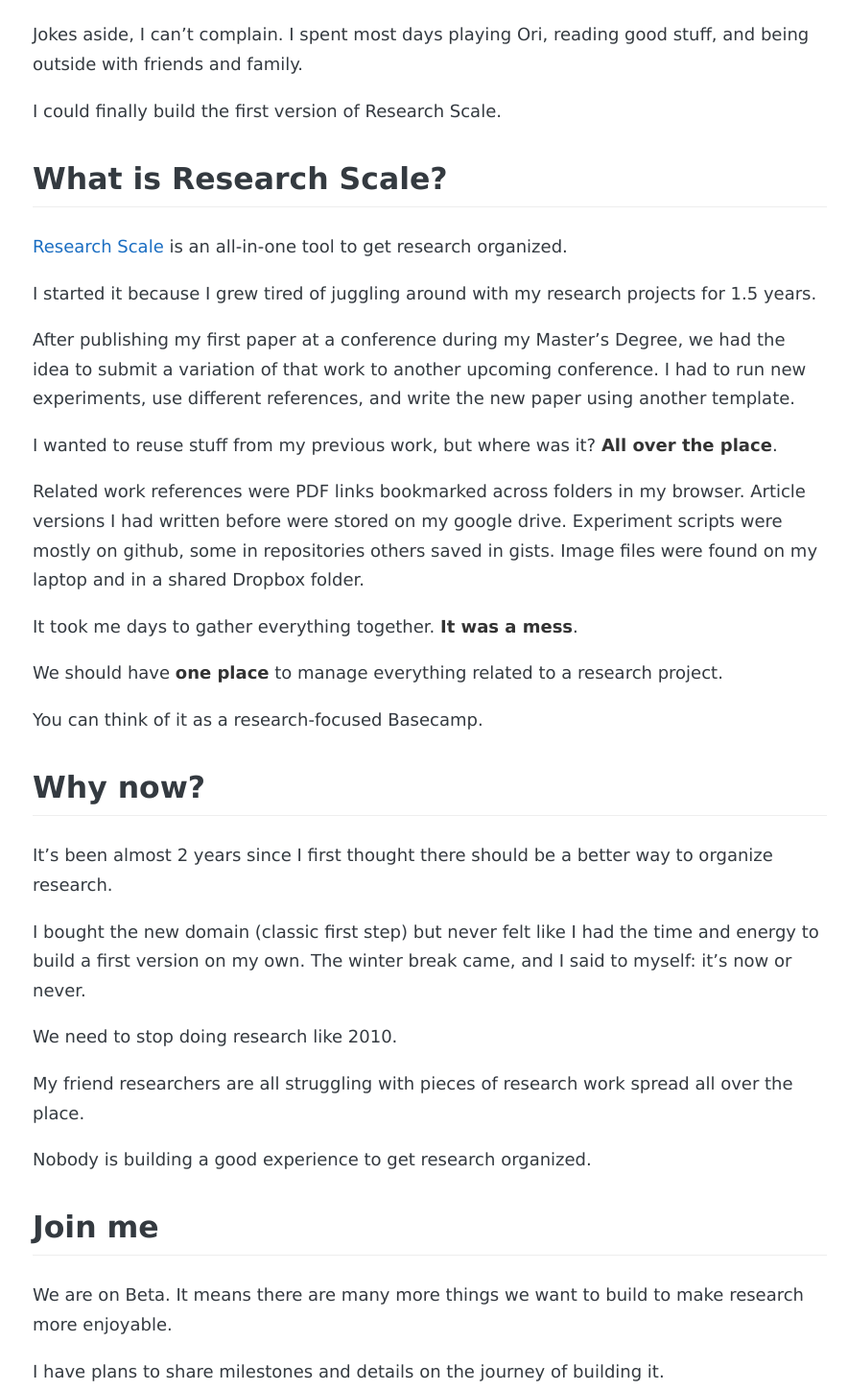
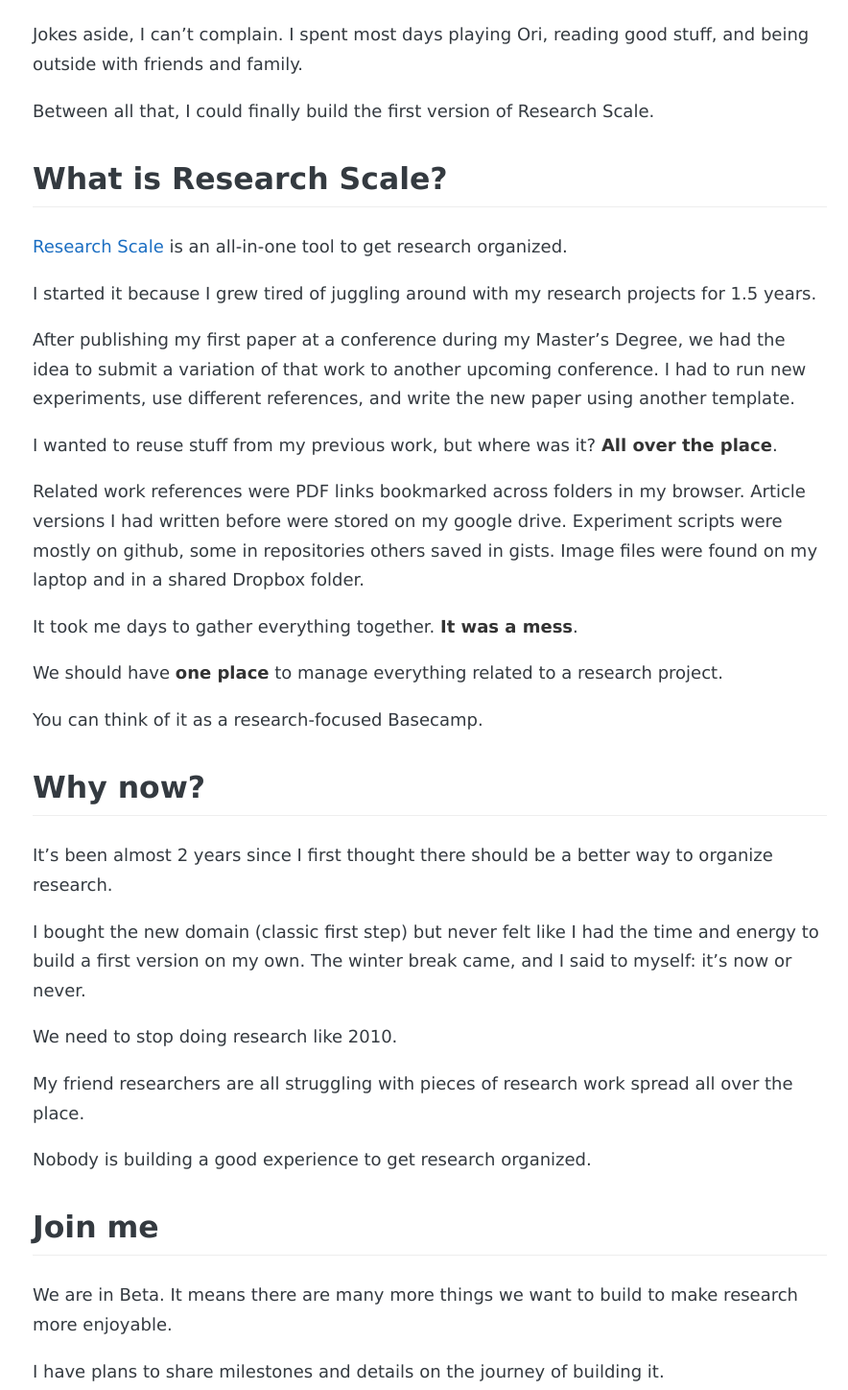
Before and after one commit to andreybleme/andreybleme.github.io, a Jekyll site: the page built from _posts/2023-07-31-researchscale-is-here.markdown, in a window 1280 px wide. Shown: the part 362-1810 px from the top of the page at 96% size, without its empty margins (192-1076 px from the left). Built offline with Jekyll 4.4.1, drawn with Linux system fonts in a browser that asks for light colours; nearby versions of some CDN libraries; some web fonts are replaced; comment, search, counter and statistics services are not loaded.

Commit message:
chore: fix typos in new post

```diff
--- a/_posts/2023-07-31-researchscale-is-here.markdown
+++ b/_posts/2023-07-31-researchscale-is-here.markdown
@@ -12,7 +12,7 @@
 
 Jokes aside, I can’t complain. I spent most days playing Ori, reading good stuff, and being outside with friends and family.
 
-I could finally build the first version of Research Scale.
+Between all that, I could finally build the first version of Research Scale.
 
 
 ## What is Research Scale?
@@ -49,7 +49,7 @@
 
 ## Join me
 
-We are on Beta. It means there are many more things we want to build to make research more enjoyable.
+We are in Beta. It means there are many more things we want to build to make research more enjoyable.
 
 I have plans to share milestones and details on the journey of building it.
 
```
